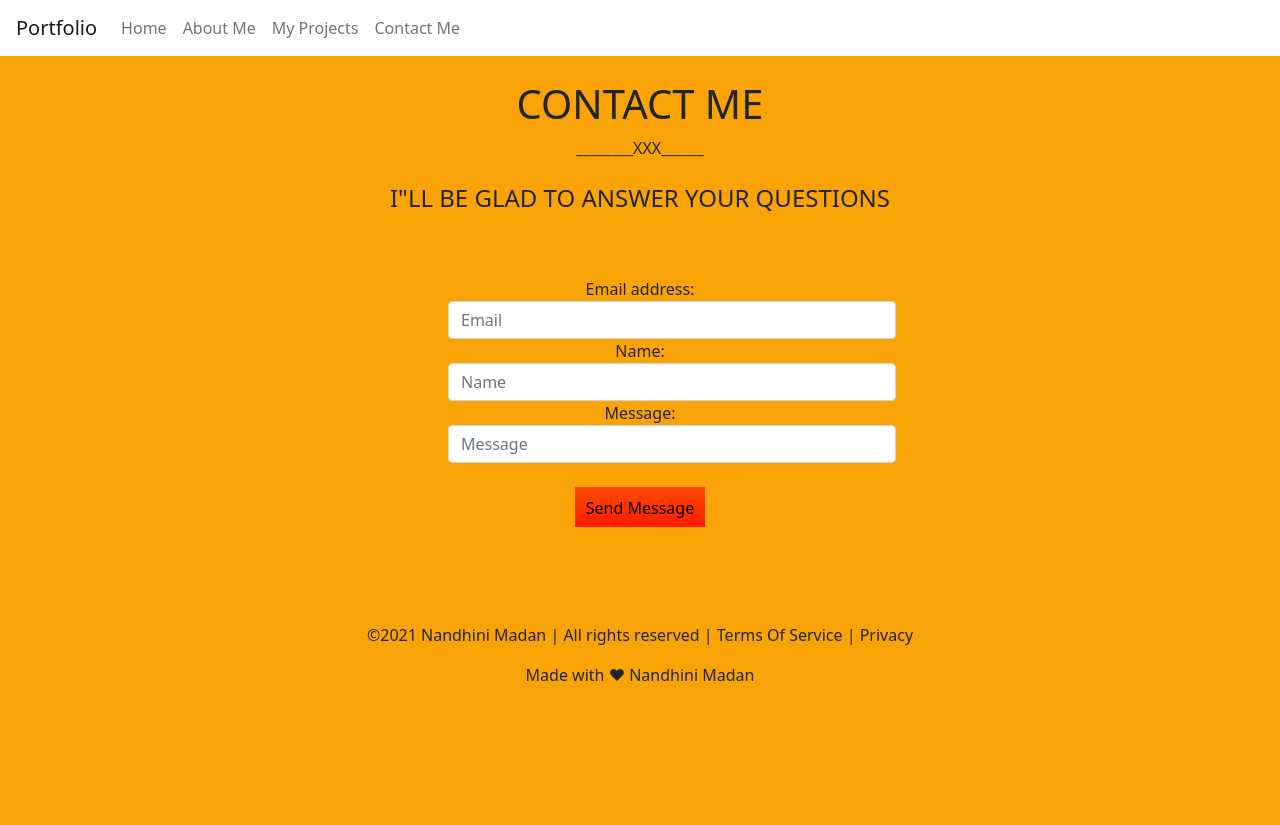
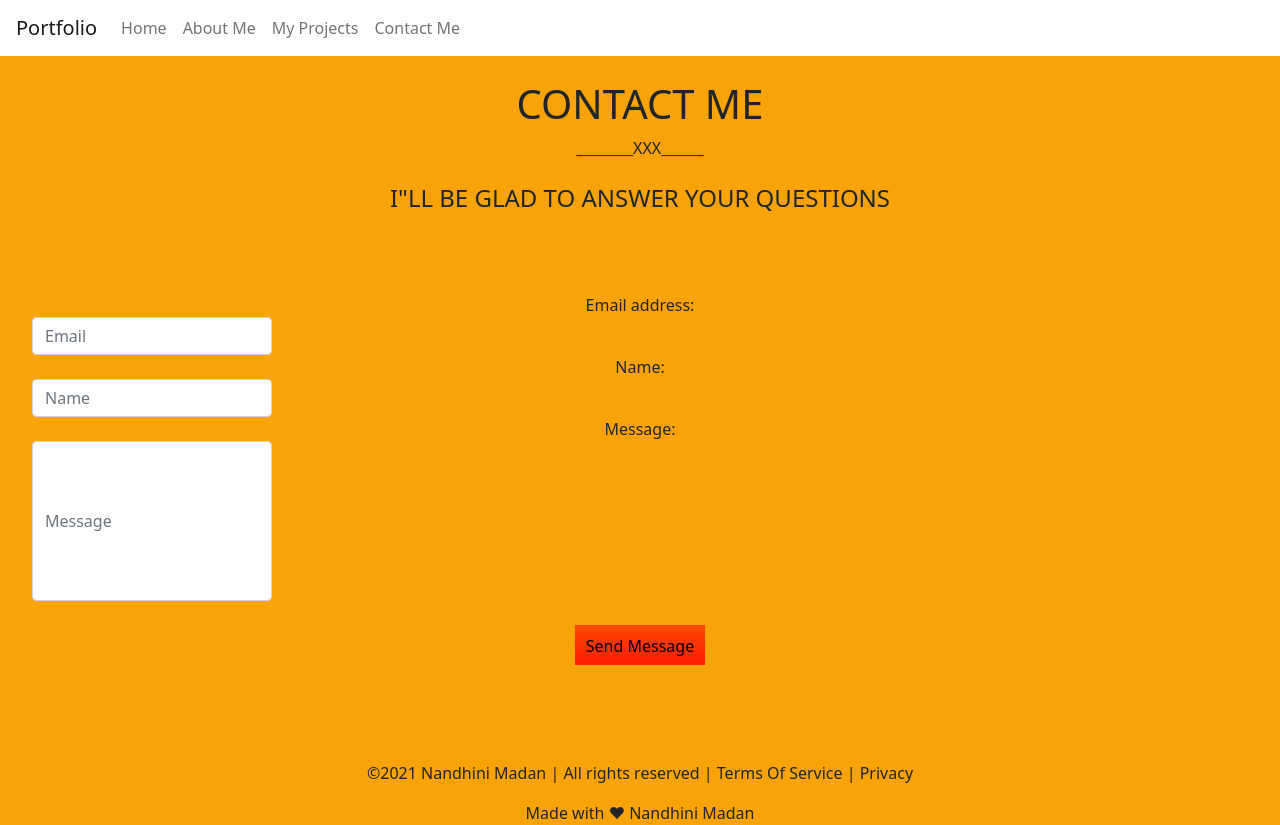
Before and after one commit to Nandhini-Madan/Portfolio-boostrap, a React (Create React App) app in the folder portfolio/: page /ContactMe in a window 1280 px wide. Before the commit the page ends 800 px from the top, so only its background shows below. Built offline with nearby package versions, Linux system fonts and the light colour scheme.

Commit message:
Added github and linkedIn

```diff
--- a/portfolio/src/App.css
+++ b/portfolio/src/App.css
@@ -45,3 +45,9 @@
 body{
   background-color: #faa307 !important;
 }
+.blue{
+  color:blue
+}
+.navbar-light .navbar-nav .nav-link{
+  color:blue
+}
--- a/portfolio/src/App.js
+++ b/portfolio/src/App.js
@@ -22,7 +22,7 @@ function App() {
             className="mr-auto my-2 my-lg-0"
             style={{ maxHeight: '100px' }}
           >
-            <Link to="/" className="nav-link" aria-current="page">Home </Link>
+            <Link to="/" className="nav-link blue" aria-current="page">Home </Link>
             <Link to="/AboutMe" className="nav-link" aria-current="page">About Me</Link>
             <Link to="/Myproject" className="nav-link" aria-current="page">My Projects</Link>
             <Link to="/ContactMe" className="nav-link" aria-current="page">Contact Me</Link>
--- a/portfolio/src/ContactMe.css
+++ b/portfolio/src/ContactMe.css
@@ -1,10 +1,14 @@
 .form-control{
-    width:35%;
-    margin-left: 35%;
+    width:15rem;
+    margin-left: 2rem;
+    margin-right: 2rem;
 
 }
+.message{
+  height: 10rem;
+}
 .ContactForm{
-    margin-top: 5%;
+    margin-top: 5rem;
 
 }
 
@@ -49,3 +53,7 @@
     width:100%;
     transition:800ms ease all;
   }
+  .Question{
+    margin-left: 1rem;
+    margin-right: 1rem;
+  }
--- a/portfolio/src/ContactMe.js
+++ b/portfolio/src/ContactMe.js
@@ -25,7 +25,7 @@ const ContactMe = () => {
         <h1>CONTACT ME</h1>
         <div>________XXX______</div>
         <br></br>
-        <h4>I"LL BE GLAD TO ANSWER YOUR QUESTIONS</h4>
+        <h4 className="Question"> I"LL BE GLAD TO ANSWER YOUR QUESTIONS</h4>
             <form name="submit-to-google-sheet" className="ContactForm">
                 <div className="form-group">
                     <label >Email address:</label>
@@ -36,8 +36,8 @@ const ContactMe = () => {
                     <input type="text" className="form-control" id="name" name="firstName" placeholder="Name"/>
                 </div>
                 <div class="form-group">
-                    <label htmlFor="name">Message:</label>
-                    <input type="text" className="form-control" id="message" name="Message" placeholder="Message" />
+                    <label htmlFor="name" className="messageLabel">Message:</label>
+                    <input type="text" className="form-control message" id="message" name="Message" placeholder="Message" />
                 </div>
                 <br></br>
 
--- a/portfolio/src/Home.css
+++ b/portfolio/src/Home.css
@@ -49,3 +49,7 @@ margin-left: 5%;
 .bg-light{
   background-color: white!important;
 }
+a .nav-link{
+  margin-left:  1rem;
+  color:blue;
+}
--- a/portfolio/src/Home.js
+++ b/portfolio/src/Home.js
@@ -4,8 +4,8 @@ import MerchantMarketPlace from "../src/asserts/MerchantMarket.png";
 import Snow from "../src/Snow";
 import SilentAuction from "../src/asserts/silentAuction.jpg";
 import AnywhereFitness from "../src/asserts/AnywhereFitness.jpg";
-
-
+import Portfolio from "../src/asserts/Nandhini-FullStackDeveloper.pdf";
+import potluck from "../src/asserts/potluck.png";
 const Home = () => {
     const projectDetails = [
         {   projectID:1,
@@ -20,21 +20,21 @@ const Home = () => {
             projectName: "Silent Auction",
             projectDescription: "",
             projectImage: SilentAuction,
-            Github:"",
+            Github:"https://github.com/Nandhini-Madan/SilentAuction-1",
             Demo:"https://anywherefitness12.netlify.app/"
         },
         {   projectID:3,
             projectName: "Merchant Marketplace",
             projectDescription: "",
             projectImage: MerchantMarketPlace,
-            Github:"",
+            Github:"https://github.com/Nandhini-Madan/MerchantMarketPlace",
             Demo:"https://anywherefitness12.netlify.app/"
         },
         {
             projectID:4,
             projectName: "Potluck Planner",
-            projectDescription: "A potluck is a kind of meal where each guest brings a dish prepared by him/her which is then shared by everyone. A potluck party is a fun way to have a get together without the host going into the trouble of having to make an elaborate full course meal. This kind of parties can be organized for a small group of friends or a big gathering.",
-            projectImage: "",
+            projectDescription: "",
+            projectImage: potluck,
             Github:"https://github.com/Nandhini-Madan/Potluck2021BE",
             Demo:"https://potluckfood2021.netlify.app"
         }
@@ -172,6 +172,11 @@ const Home = () => {
             <p>I'm a full-stack developer passionate about building software users love and that solve big problems at scale. I have experience building reusable frontend components using React, managing complex application state using Redux, building backend services using Node.js and Express.js, and database management using PostgreSQL.</p>
             <p> My background in learning and remote collaboration gives me the resources to ask the right questions, get the right answers, and delivering on time. And now I can build full-stack web applications I'm a natural fit for a remote software development team.</p>
              <p>I am currently seeking full-stack or frontend development opportunities based in Seattle, WA or anywhere in the world if remote working is an option.</p>
+             <div className="link">
+                                <a href="https://github.com/Nandhini-Madan">GitHub</a>
+                                <a href="https://www.linkedin.com/in/nandhinimadan/">LinkedIn</a>
+                                </div>
+             <p>Download <a href={Portfolio} download>My resume</a></p>
             <br></br>
             <h2>Skills</h2>
             <br></br>
--- a/portfolio/src/Snow.js
+++ b/portfolio/src/Snow.js
@@ -9,7 +9,7 @@ const Snow = () => {
                 <h1>Nandhini Devi Madan</h1>
 
                 <p> Web Developer</p>
-                <div className="snowflake">
+            {/*   <div className="snowflake">
                     ❅
                 </div>
                 <div className="snowflake">
@@ -39,6 +39,7 @@ const Snow = () => {
                 <div className="snowflake">
                     ❄
                 </div>
+                */}
             </div>
         </>
 
```
Also changed, not shown: portfolio/src/asserts/potluck.png (added).
